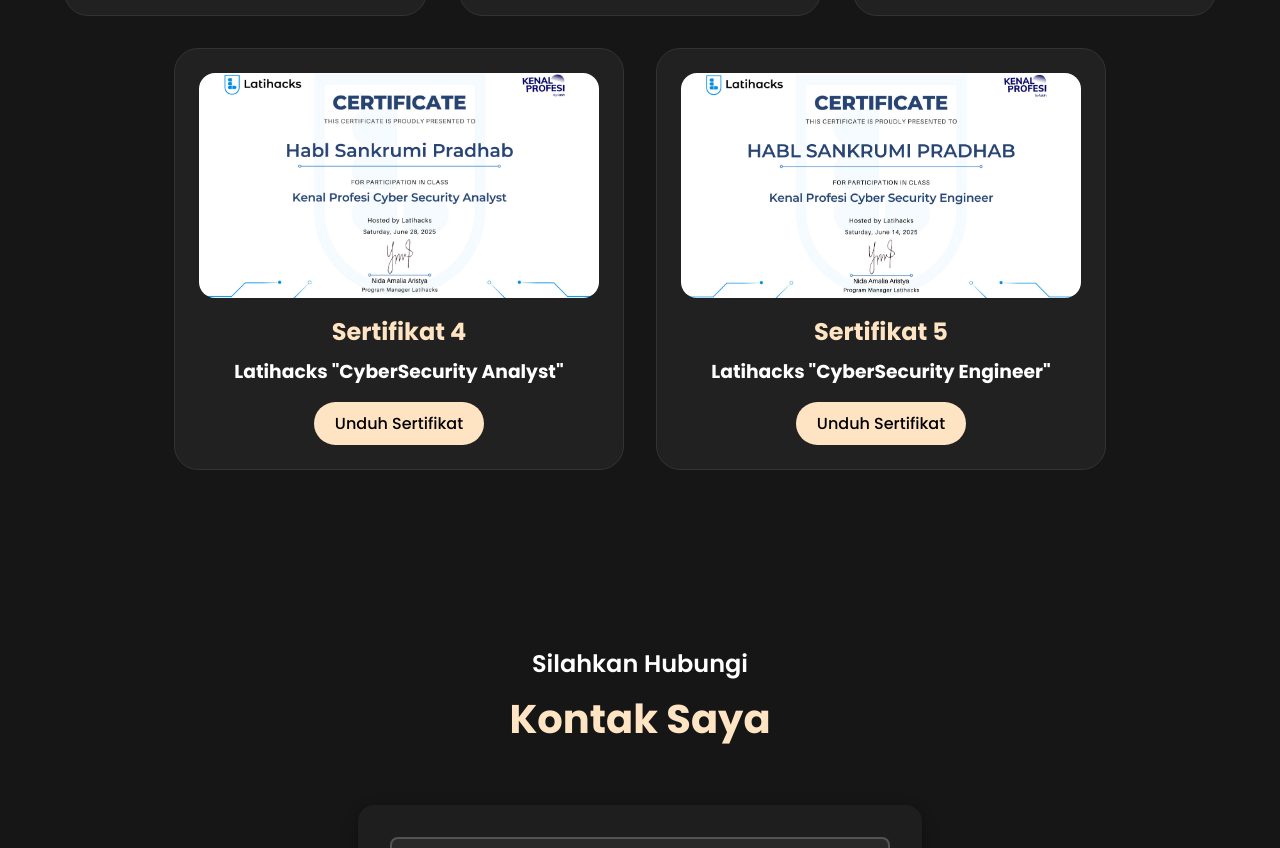
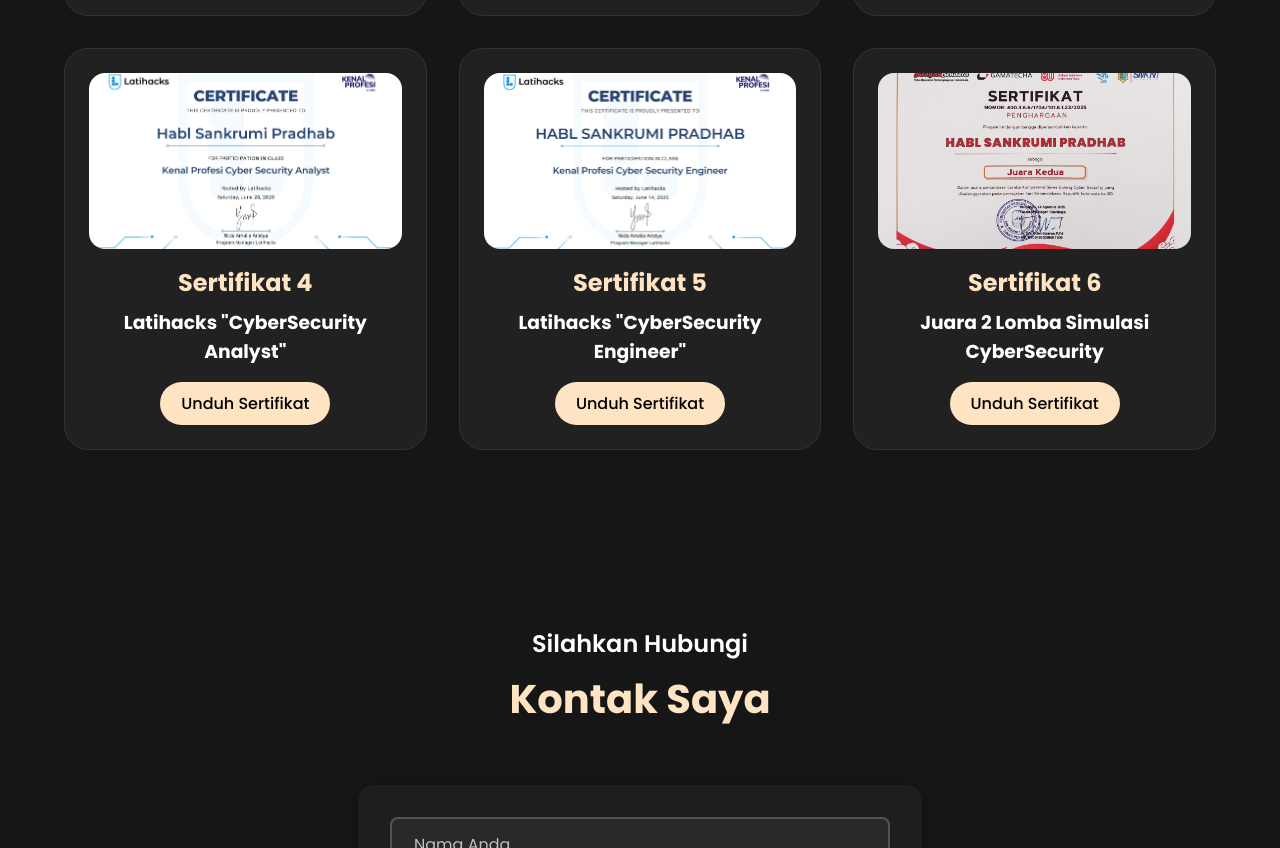
Before and after one commit to HablSank/HablSank-CV, a plain HTML site: page index.html in a window 1280 px wide. Shown: the part 4259-5107 px from the top of the page. Drawn offline with nearby package versions, Linux system fonts and the light colour scheme.

Commit message:
Alhamdulillah Berhasil

```diff
--- a/index.html
+++ b/index.html
@@ -262,6 +262,16 @@
               <a href="assets/Latihacks_2.pdf">Unduh Sertifikat</a>
             </div>
           </div>
+          <div class="detail-container-3 color-container">
+            <div class="article-container">
+              <img class="certificate-image" src="assets/Simulasi LKS Sekolah.png" alt="Dicoding">
+            </div>
+            <h2 class="project-title">Sertifikat 6</h2>
+            <h3 class="project-sub-title">Juara 2 Lomba Simulasi CyberSecurity</h3>
+            <div class="certificate-link">
+              <a href="assets/Sertifikat_Simulasi_LKS_Cyber.pdf">Unduh Sertifikat</a>
+            </div>
+          </div>
         </div>
       </div>
     </section>
```
Also changed, not shown: assets/Simulasi LKS Sekolah.png (added), 1 other file.
